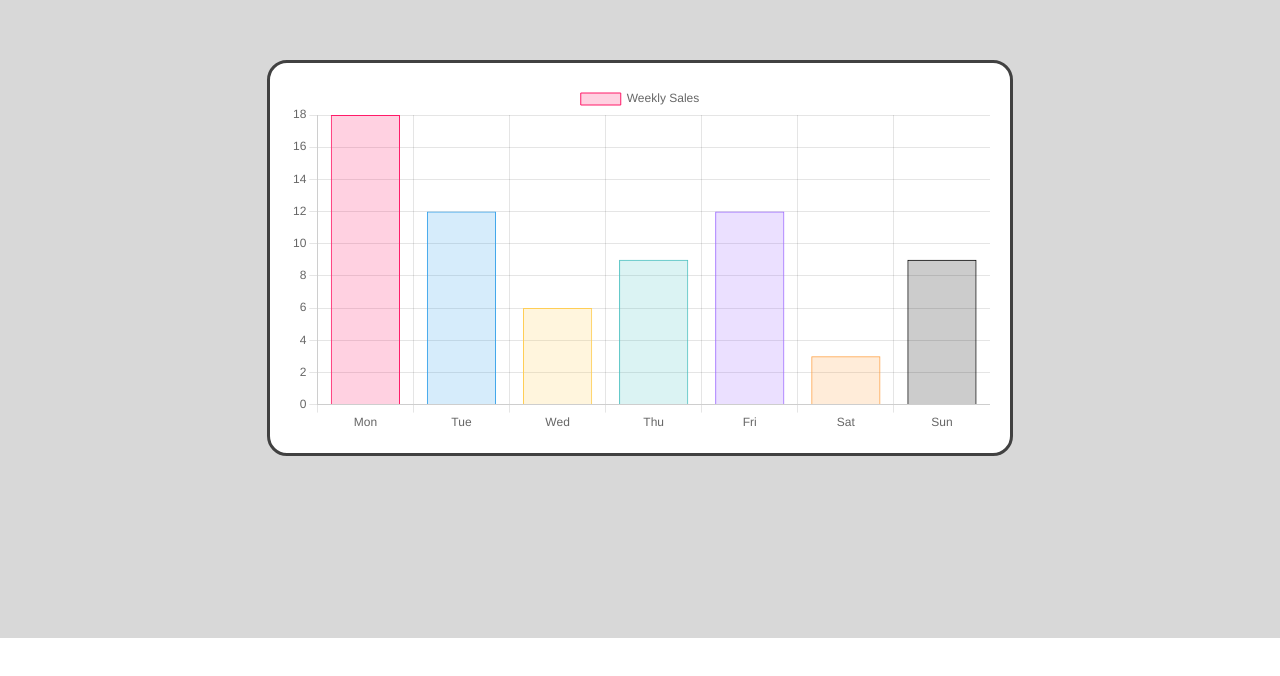
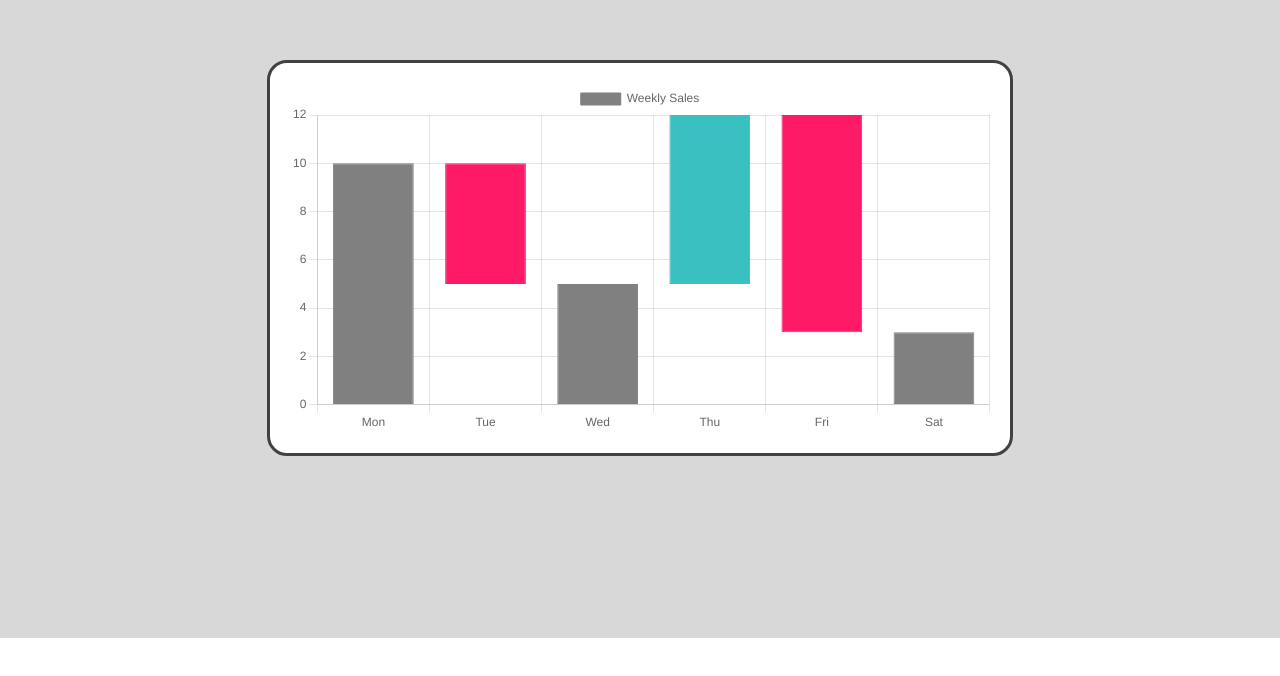
Before and after one commit to kaminski-pawel/chart-js-waterfall, a website: page index.html in a window 1280 px wide. Shown: the part 122-798 px from the top of the page. Drawn offline with nearby package versions, Linux system fonts and the light colour scheme.

Commit message:
Change bar chart to waterfall chart

```diff
--- a/index.html
+++ b/index.html
@@ -50,33 +50,44 @@
     <script>
       // setup
       const data = {
-        labels: ["Mon", "Tue", "Wed", "Thu", "Fri", "Sat", "Sun"],
+        labels: ["Mon", "Tue", "Wed", "Thu", "Fri", "Sat"],
         datasets: [
           {
             label: "Weekly Sales",
-            data: [18, 12, 6, 9, 12, 3, 9],
-            backgroundColor: [
-              "rgba(255, 26, 104, 0.2)",
-              "rgba(54, 162, 235, 0.2)",
-              "rgba(255, 206, 86, 0.2)",
-              "rgba(75, 192, 192, 0.2)",
-              "rgba(153, 102, 255, 0.2)",
-              "rgba(255, 159, 64, 0.2)",
-              "rgba(0, 0, 0, 0.2)"
+            data: [
+              [0, 10],
+              [10, 5],
+              [0, 5],
+              [5, 12],
+              [12, 3],
+              [0, 3]
             ],
-            borderColor: [
-              "rgba(255, 26, 104, 1)",
-              "rgba(54, 162, 235, 1)",
-              "rgba(255, 206, 86, 1)",
-              "rgba(75, 192, 192, 1)",
-              "rgba(153, 102, 255, 1)",
-              "rgba(255, 159, 64, 1)",
-              "rgba(0, 0, 0, 1)"
-            ],
-            borderWidth: 1
+            elements: {
+              bar: {
+                backgroundColor: barColorCode(),
+                borderColor: barColorCode(),
+                borderWidth: 1
+              }
+            },
+            borderWidth: 1,
+            borderSkipped: false
           }
         ]
       };
+
+      function barColorCode() {
+        return (ctx) => {
+          const { start, end } = ctx.parsed._custom;
+
+          if (start === 0) {
+            return "grey";
+          } else if (start <= end) {
+            return "rgba(57, 192, 192, 1)"; // green
+          } else if (start > end) {
+            return "rgba(255, 26, 104, 1)"; // red
+          }
+        };
+      }
 
       // config
       const config = {
```
